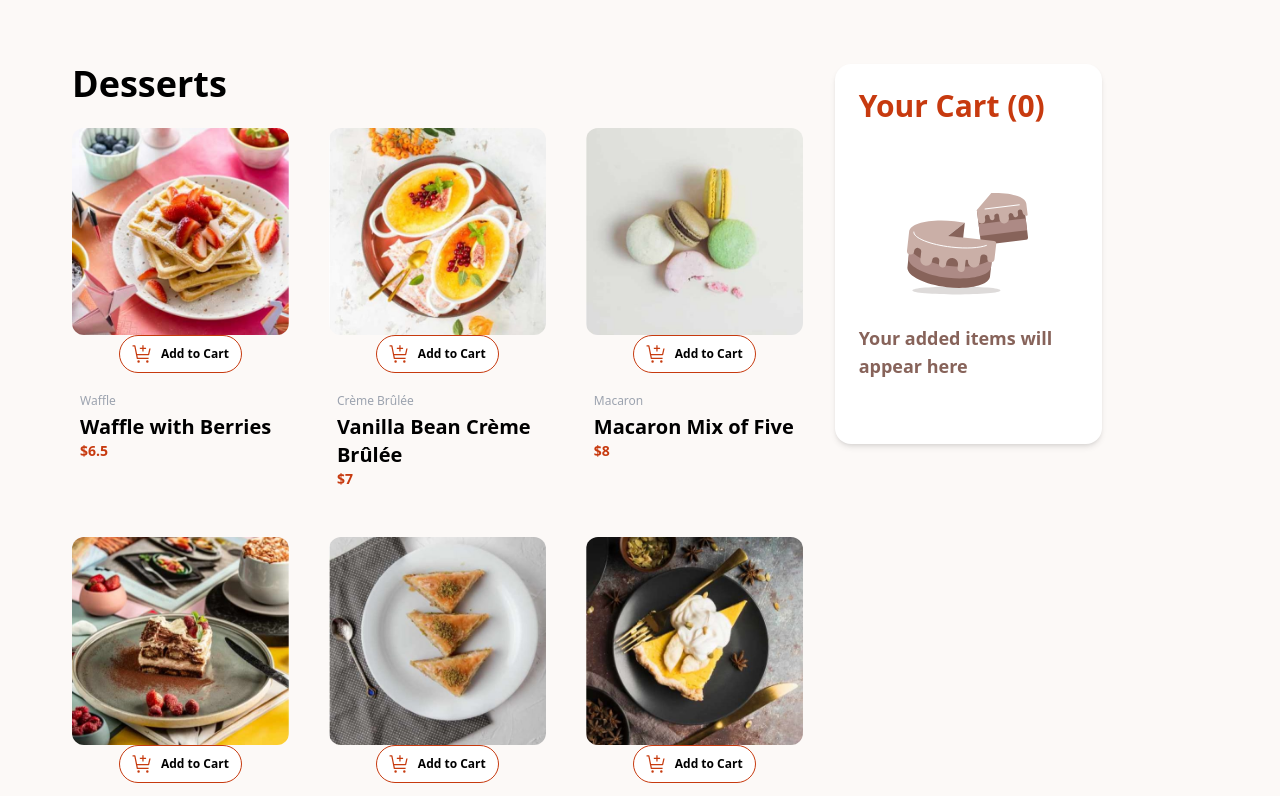
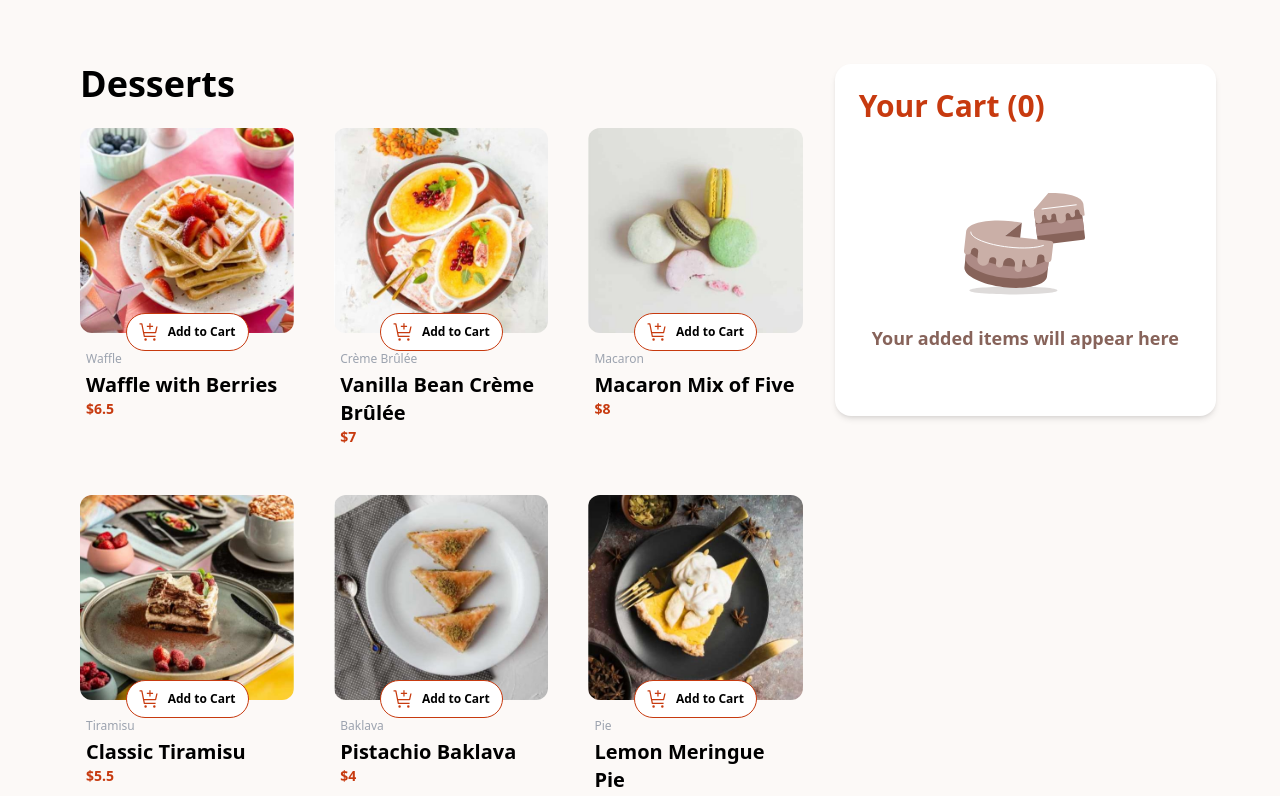
Before and after one commit to CardManj/product-list, a React (Vite) app: page / in a window 1280 px wide. Shown: the top 796 px of the page. Built offline with nearby package versions, Linux system fonts and the light colour scheme.

Commit message:
fix: :green_heart: Fixing the addtocard buttom
aling using flex to place the content in the right place

```diff
--- a/src/components/Button/Button.tsx
+++ b/src/components/Button/Button.tsx
@@ -24,11 +24,11 @@ export function Button() {
   };
   // absolute inset-x-0 top-1/2 transform -translate-y-1/2
   return (
-    <div className=" items-center transition-colors delay-75">
+    <div className="z-10 -mt-5 flex items-center justify-center transition-colors delay-75">
       {!isActive ? (
         // Botón inactivo
         <button
-          className="flex items-center justify-center border rounded-3xl w-30 h-fit px-3 py-2 border-MentorRed bg-white text-xs font-semibold"
+          className="transition-colors duration-200 ease-in hover:text-MentorRed flex items-center justify-center border rounded-3xl w-30 h-fit px-3 py-2 border-MentorRed bg-white text-xs font-bold"
           onClick={handleToggle}
         >
           <AddToCardIcon className="mr-2" />
@@ -36,16 +36,16 @@ export function Button() {
         </button>
       ) : (
         // Botón activo
-        <div className="cursor-pointer flex items-center justify-center border rounded-3xl w-30 h-fit px-3 py-2 border-MentorRed bg-MentorRed text-white text-xs">
+        <div className=" font-semibold cursor-pointer flex items-center justify-center border rounded-3xl w-30 h-fit px-3 py-2 border-MentorRed bg-MentorRed text-white text-xs">
           <button
-            className="px-1 items-center border border-white py-2  hover:bg-white hover:text-MentorRed rounded-full"
+            className="transition-colors duration-200 ease-linear px-1 items-center border border-white py-2  hover:bg-white hover:text-MentorRed rounded-full"
             onClick={handleDecrement}
           >
             <DecrementIcon className="" />
           </button>
           <span className="px-5">{quantity}</span>
           <button
-            className="px-1 flex items-center justify-center  border border-white py-1 hover:bg-white hover:text-MentorRed rounded-full"
+            className="transition-colors duration-200 ease-linear px-1 flex items-center justify-center  border border-white py-1 hover:bg-white hover:text-MentorRed rounded-full"
             onClick={handleIncrement}
           >
             <IncrementIcon className="" />
--- a/src/components/aside/Aside.tsx
+++ b/src/components/aside/Aside.tsx
@@ -1,18 +1,8 @@
-// import {
-//   AddToCardIcon,
-//   DecrementIcon,
-//   IncrementIcon,
-//   OrderConfirmedIcon,
-//   RemoveItemIcon,
-//   TreeLogoIcon,
-//   EmptyCart,
-// } from "../../assets/icons/index";
-
 import { EmptyCart } from "../../assets/icons";
 
 export default function Aside() {
   return (
-    <aside className="bg-white w-[70%] h-fit p-6 flex flex-col rounded-2xl shadow-md">
+    <aside className="bg-white w-full h-fit p-6 flex flex-col rounded-2xl shadow-md ">
       <h1 className="text-MentorRed text-3xl font-semibold ">Your Cart (0)</h1>
       <div className="flex items-center flex-col justify-center my-10 mt-14">
         <EmptyCart />
--- a/src/components/gallery/Card.tsx
+++ b/src/components/gallery/Card.tsx
@@ -31,11 +31,11 @@ const getImageByDevice = (image: ImageType): string => {
 
 export default function Card() {
   return (
-    <section className=" grid grid-cols-3 gap-10 w-fit mr-5 ">
+    <section className=" group grid grid-cols-3 gap-10 w-fit mr-5 m-2 ">
       {data_group.map((data: Data) => (
         <section
           key={data.id}
-          className="w-full rounded-t-md rounded-b-xl hover:shadow-xl"
+          className=" w-full rounded-t-md rounded-b-xl hover:shadow-xl"
         >
           <section className="overflow-hidden flex flex-col justify-center align-center items-center">
             {/* Llama a la función para obtener la imagen según el dispositivo */}
@@ -44,9 +44,10 @@ export default function Card() {
               alt={`${data.name} image`}
               className="w-full rounded-xl object-cover transition-transform duration-500 ease-in-out transform hover:scale-110"
             />
+          </section>
+
+          <section className="px-1.5 rounded-b-xl flex flex-col pb-2 ">
             <Button />
-          </section>
-          <section className="px-2 rounded-b-xl flex flex-col py-2 mt-3 ">
             <span className="text-xs text-gray-400 font-light mb-1">
               {data.category}
             </span>
--- a/src/components/gallery/Gallery.tsx
+++ b/src/components/gallery/Gallery.tsx
@@ -3,7 +3,7 @@ import Card from "./Card";
 export default function Gallery() {
   return (
     <main className="h-screen col-span-2">
-      <h1 className="text-4xl font-bold mx-2 mb-6">Desserts</h1>
+      <h1 className="text-4xl font-bold mx-4 mb-6">Desserts</h1>
       <div className=" px-2 gap-1">
         <Card />
       </div>
```
